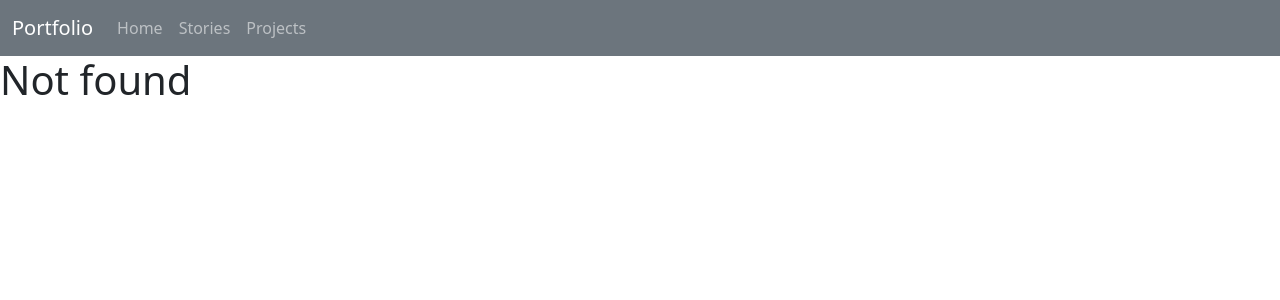
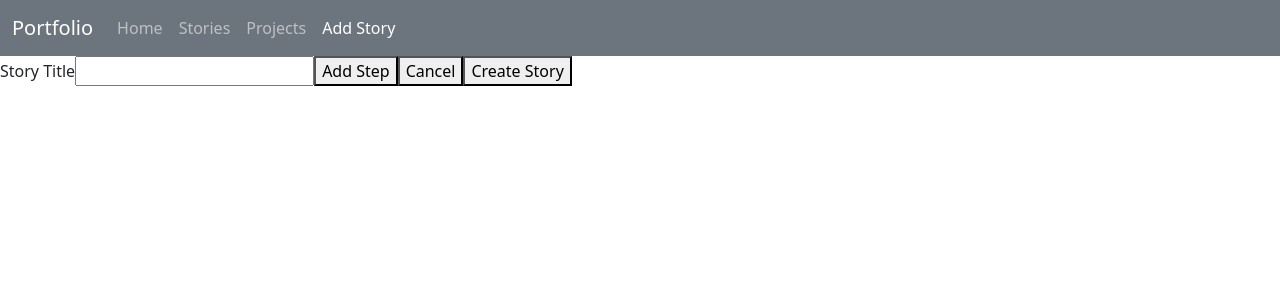
Before and after one commit to Emmanuel-Torres/Portfolio-Site, a React (Create React App) app in the folder client/: page /new-story in a window 1280 px wide. Before the commit this address had no page. Shown: the top 300 px of the page. Built offline with nearby package versions, Linux system fonts and the light colour scheme.

Commit message:
Added initial form to add new stories to my portfolio

```diff
--- a/client/src/App.js
+++ b/client/src/App.js
@@ -5,6 +5,7 @@ import Home from "./views/Home";
 import Stories from "./views/Stories";
 import Projects from "./views/Projects"
 import NotFound from "./views/NotFound";
+import NewStory from "./views/NewStory";
 
 function App() {
   return (
@@ -16,6 +17,7 @@ function App() {
         <Route path='/stories' element={<Stories />} />
         <Route path='/stories/:productid' element={<Story />}/>
         <Route path='/projects' element={<Projects />} />
+        <Route path='/new-story' element={<NewStory />} />
         <Route path='*' element={<NotFound />} />
       </Routes>
     </div>
--- /dev/null
+++ b/client/src/components/Forms/ImageInput.js
@@ -0,0 +1,13 @@
+const ImageInput = () => {
+    return (
+        <>
+            <br />
+            <label>Image Title</label>
+            <input type='text' />
+            <label>Image URL</label>
+            <input type='text' />
+        </>
+    )
+};
+
+export default ImageInput;
--- /dev/null
+++ b/client/src/components/Forms/StepInput.js
@@ -0,0 +1,24 @@
+import { useState } from "react";
+import ImageInput from "./ImageInput";
+
+const StepInput = () => {
+    const [images, setImages] = useState([]);
+
+    const addImageHandler = () => {
+        setImages(prev => [...prev, <ImageInput />])
+    }
+
+    return (
+        <>
+            <br />
+            <label>Step Title</label>
+            <input type='text' />
+            <label>Step Content</label>
+            <textarea />
+            <button type='button' onClick={addImageHandler}>Add Image</button>
+            {images.map(i => i)}
+        </>
+    )
+}
+
+export default StepInput;
--- /dev/null
+++ b/client/src/components/Forms/StoryForm.js
@@ -0,0 +1,27 @@
+import { useState } from "react";
+import StepInput from "./StepInput";
+
+const StoryForm = () => {
+    const [steps, setSteps] = useState([]);
+
+    const addStepHandler = () => {
+        setSteps(prev => [...prev, <StepInput />])
+    }
+
+    const submitStoryHandler = (event) => {
+        event.preventDefault()
+    }
+
+    return (
+        <form onSubmit={submitStoryHandler}>
+            <label htmlFor='story-title'>Story Title</label>
+            <input type='text' name='story-title' />
+            <button type='button' onClick={addStepHandler}>Add Step</button>
+            {steps.map(s => s)}
+            <button type='button'>Cancel</button>
+            <button type='submit'>Create Story</button>
+        </form>
+    )
+}
+
+export default StoryForm;
--- a/client/src/components/UI/NavBar.js
+++ b/client/src/components/UI/NavBar.js
@@ -19,6 +19,9 @@ const NavBar = (props) => {
                         <li className='nav-item'>
                             <NavLink className='nav-link' to='/projects'>Projects</NavLink>
                         </li>
+                        <li className='nav-item'>
+                            <NavLink className='nav-link' to='/new-story'>Add Story</NavLink>
+                        </li>
                     </ul>
                 </div>
             </div>
--- /dev/null
+++ b/client/src/views/NewStory.js
@@ -0,0 +1,9 @@
+import StoryForm from "../components/Forms/StoryForm";
+
+const NewStory = () => {
+    return (
+        <StoryForm />
+    );
+}
+
+export default NewStory;
```
Also changed, not shown: 1 other file (tests, documents, lock files or other folders).
